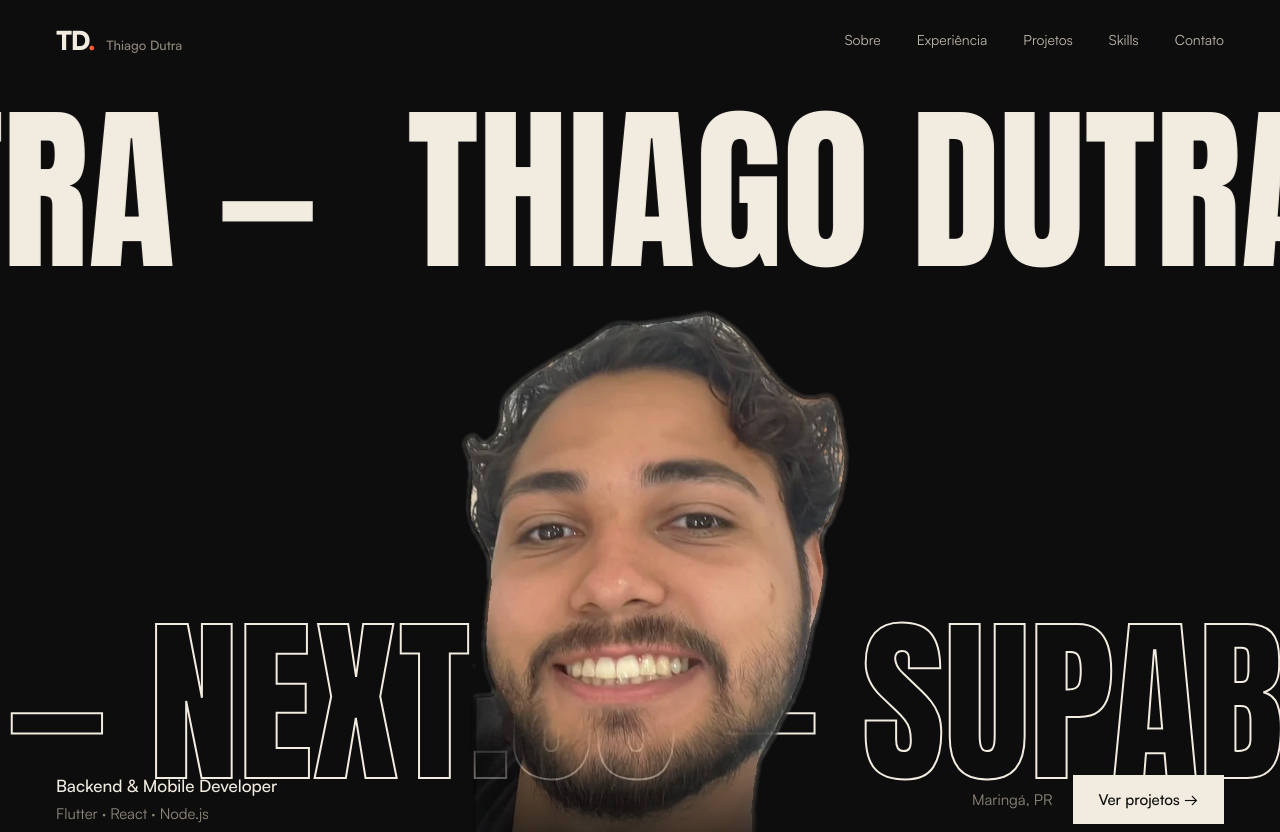
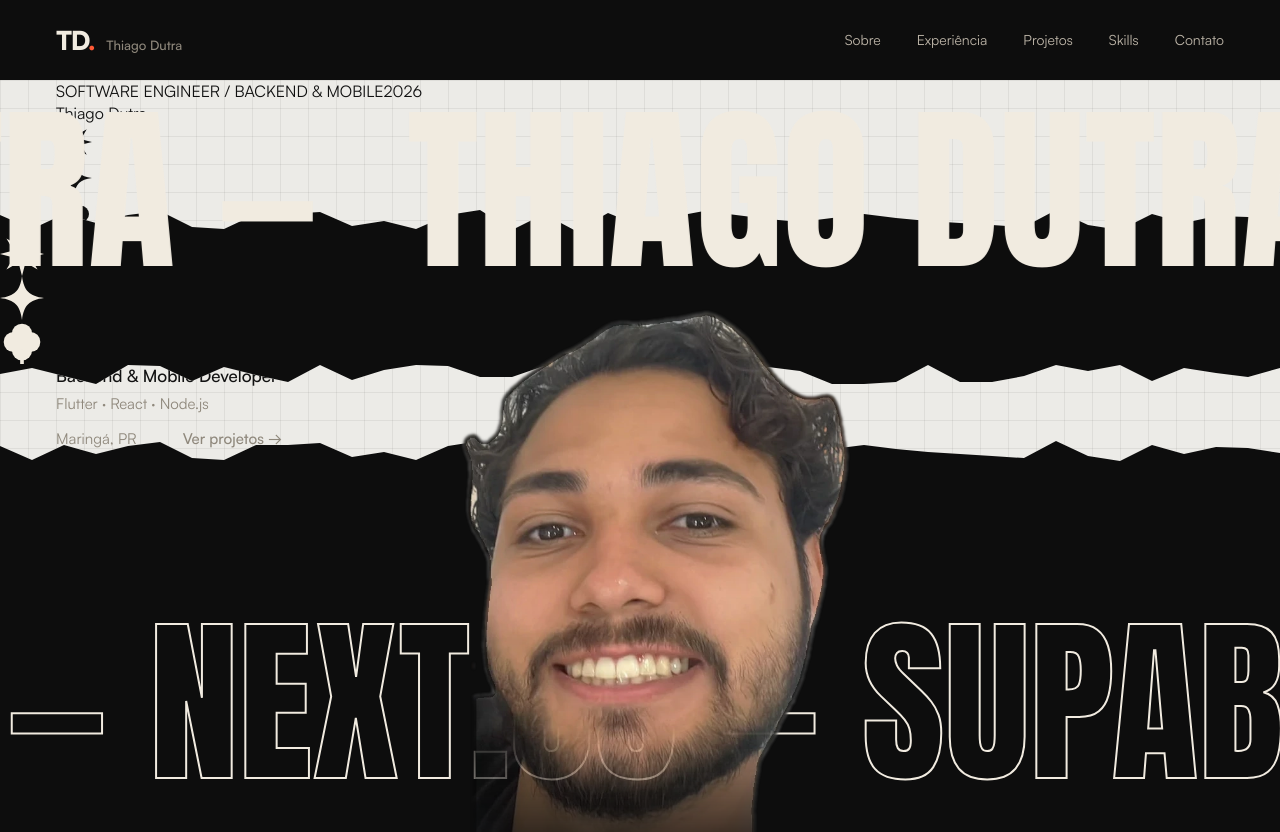
Before and after one commit to dutrathiagodev/portifolio, a Next.js app: page / in a window 1280 px wide. Shown: the top 832 px of the page. Built offline with nearby package versions, Linux system fonts and the light colour scheme; no server answers.

Commit message:
feat: recompõe o hero como cartaz (título no papel, faixa preta e retrato no meio)

```diff
--- a/src/components/sections/hero/hero.tsx
+++ b/src/components/sections/hero/hero.tsx
@@ -1,15 +1,31 @@
 import Image from "next/image";
 import Link from "next/link";
+import { Glyphs } from "@/components/ui/glyphs";
 import { homeContent } from "@/content/home";
 import { HeroStage } from "./hero-stage";
 
 const REPEATS = 4;
 
 export function Hero() {
-  const { marquee, role, technologies, location, photo, cta } = homeContent;
+  const { title, captions, marquee, role, technologies, location, photo, cta } =
+    homeContent;
 
   return (
     <HeroStage>
+      <div className="hero-paper-top paper torn-bottom">
+        <div className="shell">
+          <div className="hero-caps">
+            <span>{captions.left}</span>
+            <span>{captions.right}</span>
+          </div>
+          <p className="hero-title" aria-hidden="true">
+            {title}
+          </p>
+          <Glyphs className="hero-glyphs" />
+        </div>
+      </div>
+
+      <div className="hero-band">
         <div className="parallax-word" aria-hidden="true">
           {marquee.map((row) => (
             <div
@@ -42,16 +58,19 @@ export function Hero() {
           </div>
         </div>
 
-      <div className="hero-foot">
-        <div className="shell">
-          <div className="rise d2">
+        <Glyphs className="band-glyphs" size={44} />
+      </div>
+
+      <div className="hero-paper-bottom paper torn-both">
+        <div className="shell hero-foot-row">
+          <div>
             <h1 className="hero-role">{role}</h1>
             <p className="hero-tech">{technologies.join(" · ")}</p>
           </div>
 
-          <div className="hero-side rise d3">
+          <div className="hero-side">
             <span>{location}</span>
-            <Link href={cta.href} className="btn btn-solid">
+            <Link href={cta.href} className="btn btn-ink">
               {cta.label}
             </Link>
           </div>
```
Lines whose indentation alone changed are shown as unchanged.
